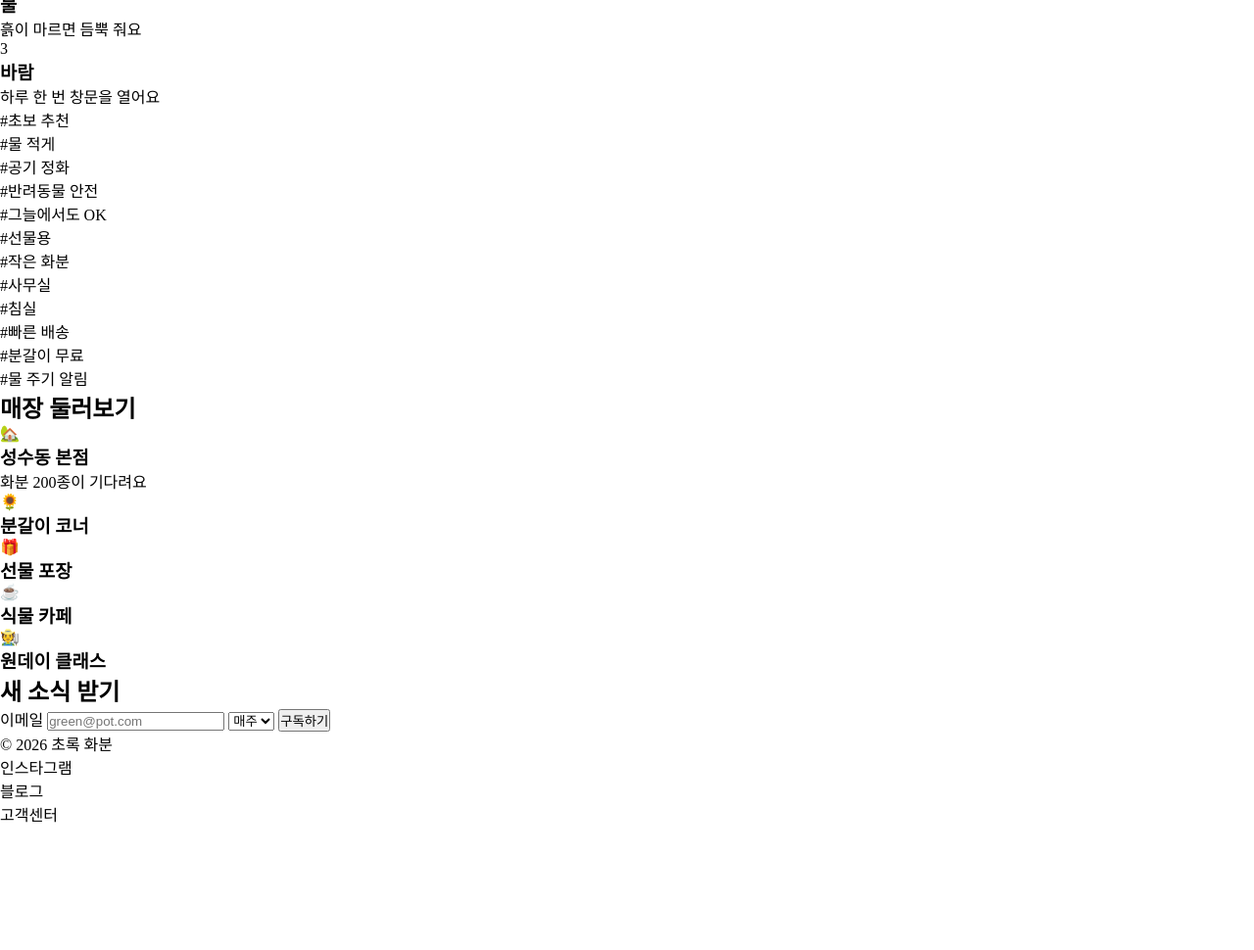
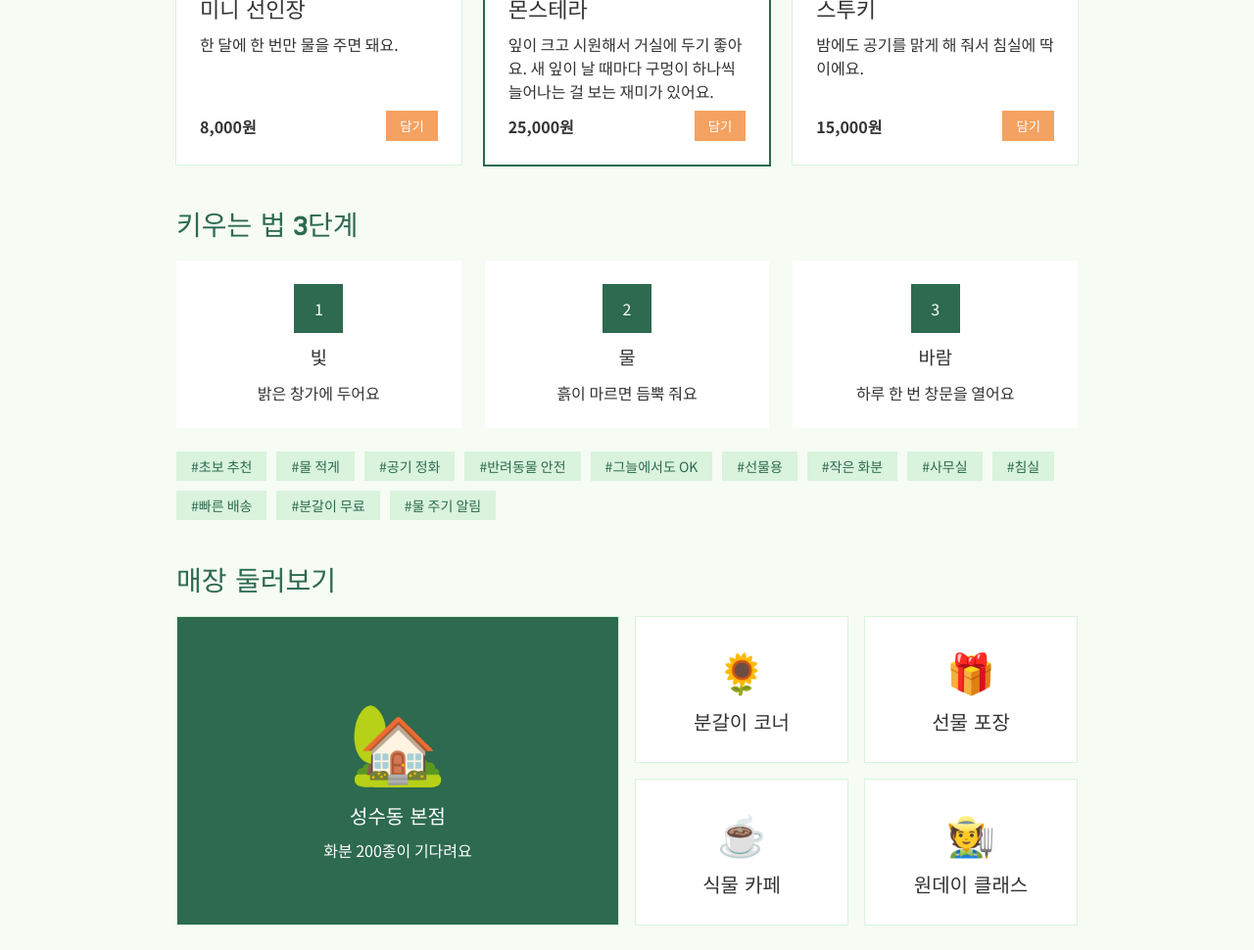
Before and after one commit to leebohyeong/flex-plants, a plain HTML site: page index.html in a window 1280 px wide. Shown: the part 599-1569 px from the top of the page at 98% size. Before the commit the page ends 1442 px from the top, so only its background shows below. Drawn offline with Linux system fonts and the light colour scheme.

Commit message:
css 작업

```diff
--- a/css/style.css
+++ b/css/style.css
@@ -4,7 +4,7 @@
     box-sizing: border-box;
 }
 
-ul {
+ul,ol {
     list-style: none;
 }
 
@@ -13,26 +13,272 @@ a {
     color: inherit;
 }
 
-header {
+button {
+    border: none;
+    outline: none;
+    background-color: transparent;
+}
+
+body {
+  font-family: "Noto Sans KR", sans-serif;
+  color: #333333;
+  background-color: #f6fbf4;
+}
+h1,
+h2,
+h3 {
+  font-family: "Do Hyeon", sans-serif;
+  font-weight: normal;
+}
+
+h2 {
+    padding: 40px 0 16px 0;
+    font-size: 28px;
+    color: #2d6a4f;
+}
+
+header,
+footer {
     display: flex;
     align-items: center;
     justify-content: space-between;
+    background-color: #2D6A4F;
+    padding: 16px 40px;
+    color: #fff;
+}
 
-    background-color: #2D6A4F;
-    color: #fff;
+.logo {
+    font-size: 28px;
 }
 
 .menu {
     display: flex;
-    column-gap: 10px;
+    column-gap: 24px;
 }
 
 .menu a {
     display: block;
+    /* padding: 10px; */
+}
+
+.menu a:hover {
+    color: #ffd166;
+}
+
+.hero {
+    display: flex;
+    flex-direction: column;
+    align-items: center;
+    justify-content: center;
+    row-gap: 12px;
+    height: 280px;
+    margin-top: 32px;
+    background-color: #d8f3dc;
+}
+
+.hero h2 {
+    font-size: 40px;
+}
+
+.sub {
+    text-transform: uppercase;
+    letter-spacing: 6px;
+    font-size: 13px;
+    color: #52796f;
+}
+
+.btn-wrap {
+    display: flex;
+    column-gap: 12px;
+    margin-top: 8px;
+}
+
+.btn {
+    padding: 10px 20px;
+    background-color: #fff;
+    color: #2d6a4f;
+    border: 2px solid #2d6a4f
+}
+
+.btn:hover {
+    background-color: #2d6a4f;
+    color: #fff;
+}
+
+main {
+    max-width: 1000px;
+    width: 100%;
+    margin: 0 auto;
+    padding: 0 40px 40px;
+}
+
+.cards {
+    display: flex;
+    column-gap: 24px;
+}
+
+.card {
+    flex: 1;
+    display: flex;
+    flex-direction: column;
+    row-gap: 8px;
+    padding: 24px;
+    background-color: #fff;
+    outline: 1px solid #d8f3dc;
+}
+
+.card:hover,
+.card:nth-child(2) {
+    outline: 2px solid #2d6a4f;
+}
+
+.icon {
+    font-size: 48px;
+    text-align: center;
+}
+
+.card h3 {
+    font-size: 22px;
+}
+
+.card h3 + p {
+    overflow: hidden;
+    display: -webkit-box;
+    -webkit-box-orient: vertical;
+    -webkit-line-clamp: 3;
+}
+
+.price {
+    display: flex;
+    justify-content: space-between;
+    align-items: center;
+    margin-top: auto;
+}
+
+.price button {
+    padding: 6px 14px;
+    background-color: #f4a261;
+    color: #fff;
+}
+
+.price button:hover {
+    background-color: #e76f51;
+}
+
+#care ol {
+    display: grid;
+    grid-template-columns: repeat(3, 1fr);
+    gap: 24px;
+}
+
+#care ol li {
+    display: flex;
+    flex-direction: column;
+    align-items: center;
+    justify-content: center;
+    row-gap: 10px;
+    padding: 24px;
+    background-color: #fff;
+}
+
+#care .num {
+    background-color: #2D6A4F;
+    color: #fff;
+    width: 50px;
+    height: 50px;
+    align-content: center;
+    text-align: center;
+}
+
+.tags {
+    display: flex;
+    flex-wrap: wrap;
+    gap: 10px;
+    margin-top: 24px;
+}
+
+.tags li {
+    padding: 5px 15px;
+    background-color: #D9F3DD;
+    color: #2D6A4F;
+    font-size: 14px;
+}
+
+.gallery {
+    display: grid;
+    grid-template-columns: repeat(4, 1fr);
+    grid-template-rows: 150px 150px;
+    gap: 16px;
+}
+
+.gallery li {
+    display: flex;
+    flex-direction: column;
+    align-items: center;
+    justify-content: center;
+    row-gap: 8px;
+    border: 1px solid #d8f3dc;
+    background-color: #fff;
+}
+
+.gallery li:hover {
+    border: 1px solid #2d6a4f;
+}
+
+.gallery .emoji {
+    font-size: 40px;
+}
+
+.gallery h3 {
+    font-size: 20px;
+}
+
+.gallery li:first-child {
+    grid-column: span 2;
+    grid-row: span 2;
+    background-color: #2d6a4f;
+    color: #fff;
+}
+
+.gallery li:first-child .emoji {
+    font-size: 80px;
+}
+
+form {
+    display: flex;
+    column-gap: 10px;
+    align-items: center;
+    padding: 20px;
+    background-color: #fff;
+}
+
+input,
+select,
+button[type="submit"] {
     padding: 10px;
 }
 
+input[type="email"] {
+    flex: 1;
+    padding-left: 10px;
+}
 
-#container {
+form button[type="submit"] {
+    cursor: pointer;
+    background-color:#2d6a4f;
+    color: #fff;
+}
 
+footer {
+    display: flex;
+    justify-content: space-between;
+    align-items: center;
+    padding: 16px 40px;
+    background-color: #2d6a4f;
+    color: #fff;
 }
+
+.sns {
+    display: flex;
+    column-gap: 24px;
+}
--- a/index.html
+++ b/index.html
@@ -3,7 +3,11 @@
   <head>
     <meta charset="UTF-8" />
     <meta name="viewport" content="width=device-width, initial-scale=1.0" />
-    <link rel="stylesheet" href="/css/style.css" />
+    <link
+      href="https://fonts.googleapis.com/css2?family=Do+Hyeon&amp;family=Noto+Sans+KR:wght@400;700&amp;display=swap"
+      rel="stylesheet"
+    />
+    <link rel="stylesheet" href="./css/style.css" />
     <title>Document</title>
   </head>
   <body>
@@ -18,7 +22,7 @@
         </ul>
       </nav>
     </header>
-    <div id="container">
+
     <section class="hero">
       <p class="sub">green pot shop</p>
       <h2>책상 위에 작은 숲을 들여요</h2>
@@ -137,7 +141,6 @@
         </form>
       </section>
     </main>
-    </div>
     <footer>
       <p>© 2026 초록 화분</p>
       <ul class="sns">
```
Lines whose indentation alone changed are shown as unchanged.
